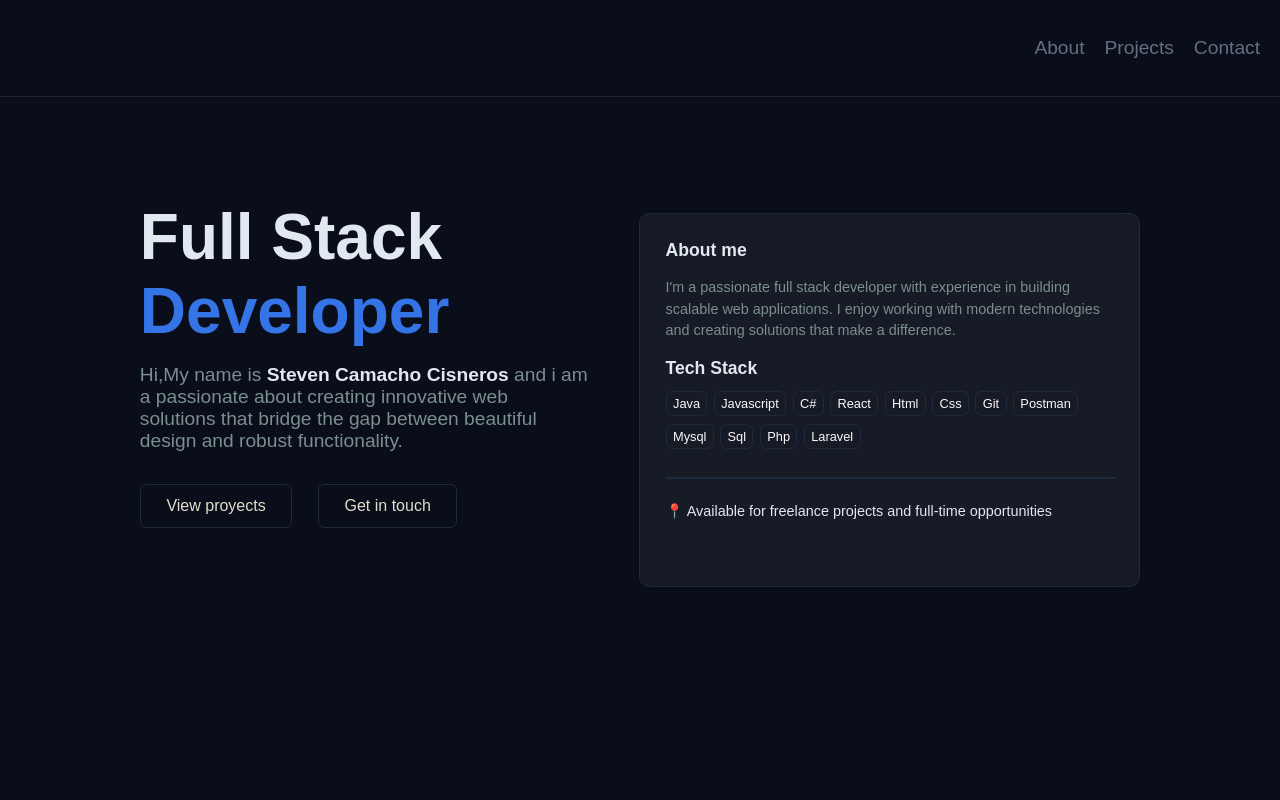
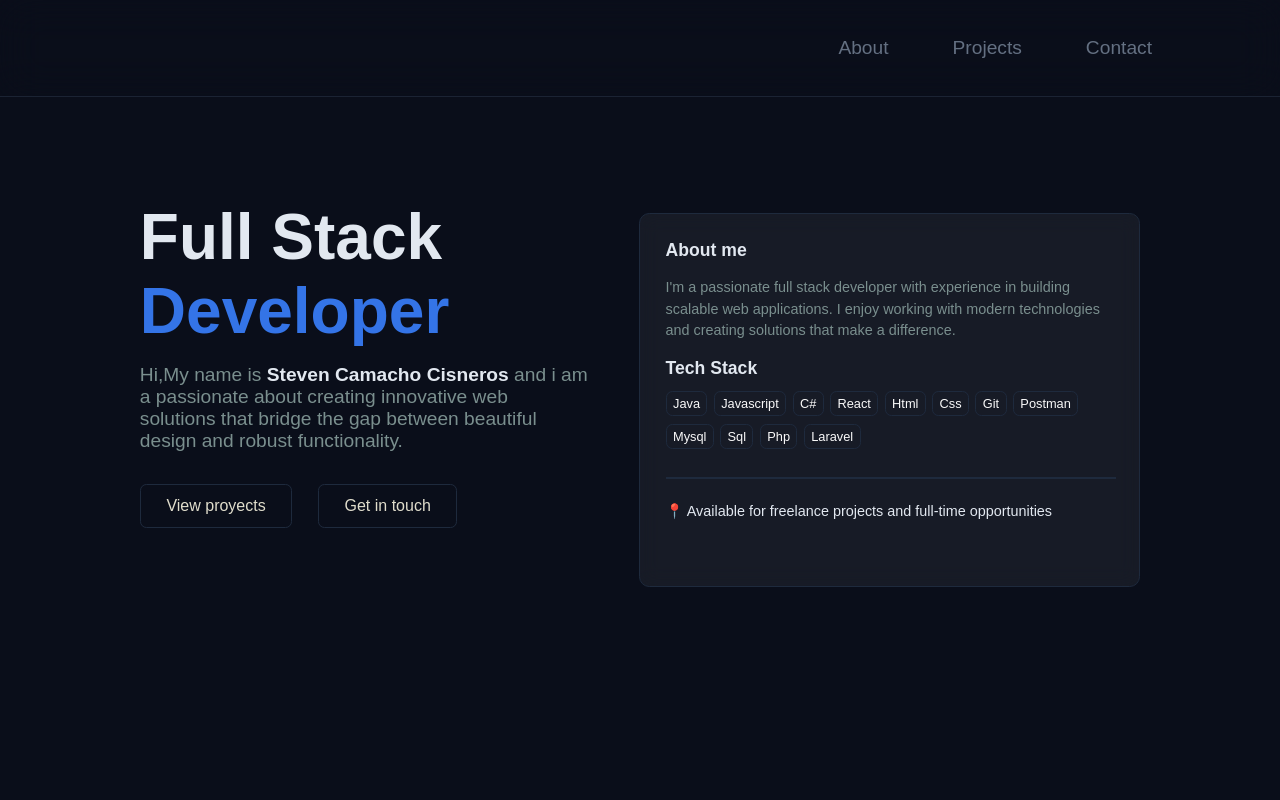
Before and after one commit to kronen9999/PortafolioFinal, a React (Vite) app: page / in a window 1280 px wide. Shown: the top 800 px of the page. Built offline with nearby package versions, Linux system fonts and the light colour scheme.

Commit message:
Se ha corregido algunos estilos a la barra del menu

```diff
--- a/src/assets/css/MenuBar.css
+++ b/src/assets/css/MenuBar.css
@@ -18,11 +18,12 @@
     justify-content: end;
     width: 100%;
     height: 100%;
+    margin-right: 5vw;
 }
 
 .menu_bar ul li {
     list-style: none;
-    margin-right: 20px;
+    margin-right: 5vw;
     color: #fff;
     font-size: 1.2rem;
     cursor: pointer;
```
